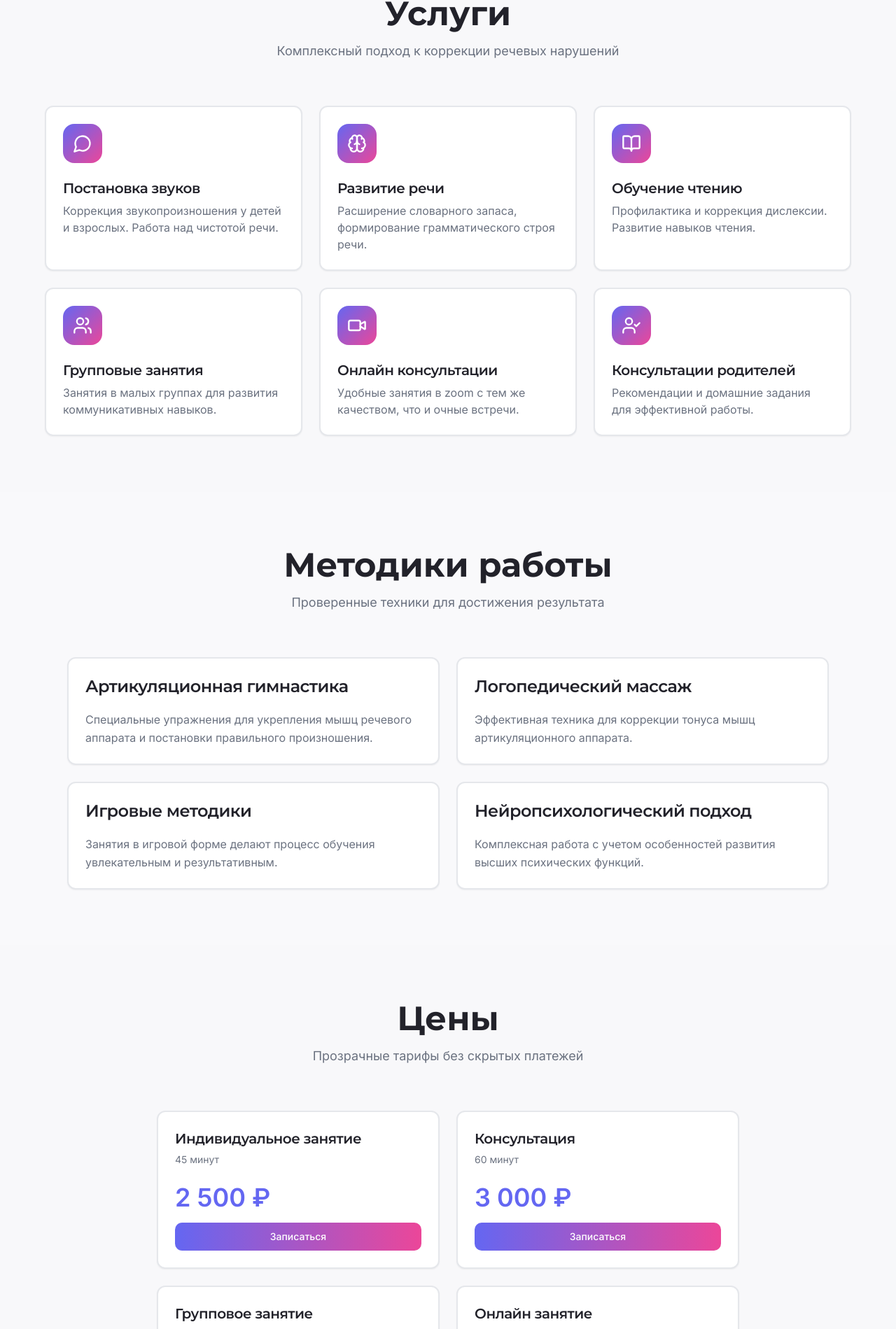
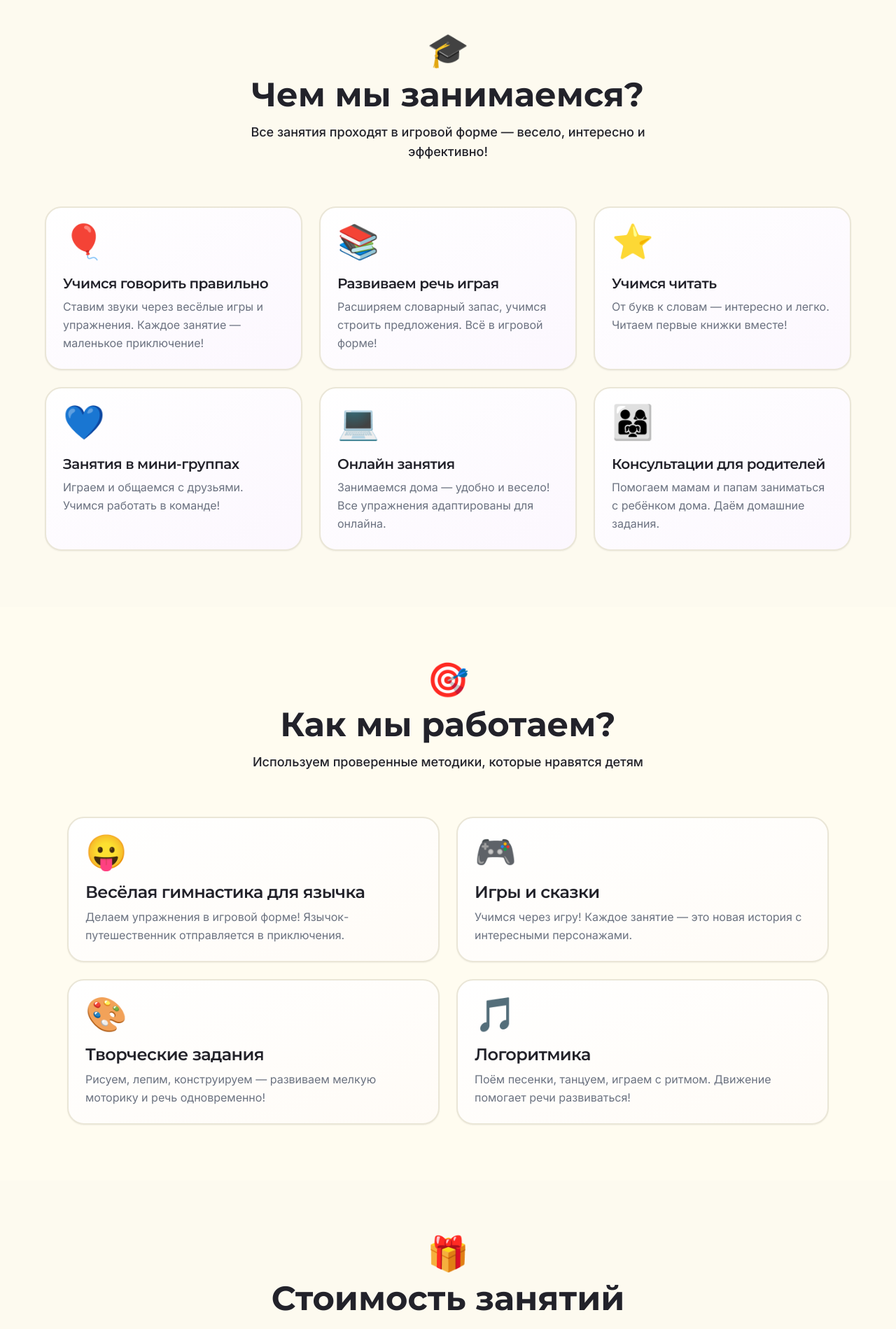
Before and after one commit to pr-poehali-dev/speech-therapist-site, a React (Vite) app: page / in a window 1280 px wide. Shown: the part 633-2532 px from the top of the page at 70% size. Built offline with nearby package versions, Linux system fonts and the light colour scheme.

Commit message:
Разработка сайта логопеда для детей

```diff
--- a/src/index.css
+++ b/src/index.css
@@ -6,7 +6,7 @@
 
 @layer base {
   :root {
-    --background: 220 25% 98%;
+    --background: 48 100% 97%;
     --foreground: 240 10% 15%;
 
     --card: 0 0% 100%;
@@ -15,26 +15,26 @@
     --popover: 0 0% 100%;
     --popover-foreground: 240 10% 15%;
 
-    --primary: 239 84% 67%;
+    --primary: 280 80% 65%;
     --primary-foreground: 0 0% 100%;
 
-    --secondary: 330 81% 60%;
+    --secondary: 35 100% 65%;
     --secondary-foreground: 0 0% 100%;
 
-    --muted: 220 14% 96%;
+    --muted: 48 50% 95%;
     --muted-foreground: 220 9% 46%;
 
-    --accent: 330 81% 60%;
+    --accent: 160 60% 55%;
     --accent-foreground: 0 0% 100%;
 
     --destructive: 0 84.2% 60.2%;
     --destructive-foreground: 0 0% 100%;
 
-    --border: 220 13% 91%;
-    --input: 220 13% 91%;
-    --ring: 239 84% 67%;
+    --border: 48 30% 88%;
+    --input: 48 30% 92%;
+    --ring: 280 80% 65%;
 
-    --radius: 0.75rem;
+    --radius: 1.5rem;
 
     --sidebar-background: 0 0% 98%;
 
--- a/src/pages/Index.tsx
+++ b/src/pages/Index.tsx
@@ -11,76 +11,94 @@ import Icon from '@/components/ui/icon';
 
 const services = [
   {
-    icon: 'MessageCircle',
-    title: 'Постановка звуков',
-    description: 'Коррекция звукопроизношения у детей и взрослых. Работа над чистотой речи.'
+    icon: 'Smile',
+    emoji: '🎈',
+    title: 'Учимся говорить правильно',
+    description: 'Ставим звуки через весёлые игры и упражнения. Каждое занятие — маленькое приключение!'
   },
   {
-    icon: 'Brain',
-    title: 'Развитие речи',
-    description: 'Расширение словарного запаса, формирование грамматического строя речи.'
+    icon: 'BookHeart',
+    emoji: '📚',
+    title: 'Развиваем речь играя',
+    description: 'Расширяем словарный запас, учимся строить предложения. Всё в игровой форме!'
   },
   {
-    icon: 'BookOpen',
-    title: 'Обучение чтению',
-    description: 'Профилактика и коррекция дислексии. Развитие навыков чтения.'
+    icon: 'Star',
+    emoji: '⭐',
+    title: 'Учимся читать',
+    description: 'От букв к словам — интересно и легко. Читаем первые книжки вместе!'
+  },
+  {
+    icon: 'Heart',
+    emoji: '💙',
+    title: 'Занятия в мини-группах',
+    description: 'Играем и общаемся с друзьями. Учимся работать в команде!'
+  },
+  {
+    icon: 'Video',
+    emoji: '💻',
+    title: 'Онлайн занятия',
+    description: 'Занимаемся дома — удобно и весело! Все упражнения адаптированы для онлайна.'
   },
   {
     icon: 'Users',
-    title: 'Групповые занятия',
-    description: 'Занятия в малых группах для развития коммуникативных навыков.'
-  },
-  {
-    icon: 'Video',
-    title: 'Онлайн консультации',
-    description: 'Удобные занятия в zoom с тем же качеством, что и очные встречи.'
-  },
-  {
-    icon: 'UserCheck',
-    title: 'Консультации родителей',
-    description: 'Рекомендации и домашние задания для эффективной работы.'
+    emoji: '👨‍👩‍👧',
+    title: 'Консультации для родителей',
+    description: 'Помогаем мамам и папам заниматься с ребёнком дома. Даём домашние задания.'
   }
 ];
 
 const methods = [
   {
-    title: 'Артикуляционная гимнастика',
-    description: 'Специальные упражнения для укрепления мышц речевого аппарата и постановки правильного произношения.'
+    emoji: '😛',
+    title: 'Весёлая гимнастика для язычка',
+    description: 'Делаем упражнения в игровой форме! Язычок-путешественник отправляется в приключения.'
   },
   {
-    title: 'Логопедический массаж',
-    description: 'Эффективная техника для коррекции тонуса мышц артикуляционного аппарата.'
+    emoji: '🎮',
+    title: 'Игры и сказки',
+    description: 'Учимся через игру! Каждое занятие — это новая история с интересными персонажами.'
   },
   {
-    title: 'Игровые методики',
-    description: 'Занятия в игровой форме делают процесс обучения увлекательным и результативным.'
+    emoji: '🎨',
+    title: 'Творческие задания',
+    description: 'Рисуем, лепим, конструируем — развиваем мелкую моторику и речь одновременно!'
   },
   {
-    title: 'Нейропсихологический подход',
-    description: 'Комплексная работа с учетом особенностей развития высших психических функций.'
+    emoji: '🎵',
+    title: 'Логоритмика',
+    description: 'Поём песенки, танцуем, играем с ритмом. Движение помогает речи развиваться!'
   }
 ];
 
 const prices = [
   {
+    emoji: '🌟',
     type: 'Индивидуальное занятие',
     duration: '45 минут',
-    price: '2 500 ₽'
+    price: '2 500 ₽',
+    popular: true
   },
   {
-    type: 'Консультация',
+    emoji: '👥',
+    type: 'Мини-группа (2-3 ребёнка)',
     duration: '60 минут',
-    price: '3 000 ₽'
+    price: '1 500 ₽',
+    popular: false
   },
   {
-    type: 'Групповое занятие',
-    duration: '60 минут',
-    price: '1 500 ₽'
+    emoji: '💻',
+    type: 'Онлайн занятие',
+    duration: '45 минут',
+    price: '2 000 ₽',
+    popular: false
   },
   {
-    type: 'Онлайн занятие',
-    duration: '45 минут',
-    price: '2 000 ₽'
+    emoji: '👨‍👩‍👧',
+    type: 'Консультация для родителей',
+    duration: '60 минут',
+    price: '2 500 ₽',
+    popular: false
   }
 ];
 
@@ -112,8 +130,8 @@ export default function Index() {
         <div className="container mx-auto px-4 py-4">
           <div className="flex items-center justify-between">
             <div className="flex items-center gap-2">
-              <Icon name="Mic" className="text-primary" size={28} />
-              <span className="text-xl font-semibold text-foreground">Логопед</span>
+              <span className="text-3xl">🌈</span>
+              <span className="text-xl font-semibold text-foreground">Детский Логопед</span>
             </div>
             <div className="hidden md:flex gap-8">
               <button onClick={() => scrollToSection('home')} className="text-sm font-medium hover:text-primary transition-colors">Главная</button>
@@ -193,17 +211,18 @@ export default function Index() {
       <section id="home" className="pt-32 pb-20 px-4">
         <div className="container mx-auto">
           <div className="max-w-4xl mx-auto text-center animate-fade-in">
-            <h1 className="text-5xl md:text-7xl font-bold mb-6 bg-gradient-to-r from-primary via-accent to-primary bg-clip-text text-transparent">
-              Чистая речь — уверенность в себе
+            <div className="text-6xl mb-6 animate-bounce">🌈 🌟 🎈</div>
+            <h1 className="text-5xl md:text-7xl font-bold mb-6 bg-gradient-to-r from-primary via-secondary to-accent bg-clip-text text-transparent">
+              Говорим красиво и правильно!
             </h1>
-            <p className="text-xl md:text-2xl text-muted-foreground mb-8 max-w-2xl mx-auto">
-              Профессиональная логопедическая помощь детям и взрослым. Современные методики и индивидуальный подход.
+            <p className="text-xl md:text-2xl text-foreground mb-8 max-w-2xl mx-auto font-medium">
+              Занимательные занятия для вашего ребёнка. Учимся через игру, развиваемся с удовольствием!
             </p>
             <div className="flex flex-col sm:flex-row gap-4 justify-center">
               <Dialog>
                 <DialogTrigger asChild>
-                  <Button size="lg" className="bg-gradient-to-r from-primary to-accent hover:opacity-90 text-lg px-8">
-                    Записаться на консультацию
+                  <Button size="lg" className="bg-gradient-to-r from-primary via-secondary to-accent hover:opacity-90 text-lg px-8 shadow-lg">
+                    🎉 Записаться на занятие
                   </Button>
                 </DialogTrigger>
                 <DialogContent className="max-w-2xl max-h-[90vh] overflow-y-auto">
@@ -275,20 +294,19 @@ export default function Index() {
       <section id="services" className="py-20 px-4 bg-muted/30">
         <div className="container mx-auto">
           <div className="text-center mb-16 animate-fade-in">
-            <h2 className="text-4xl md:text-5xl font-bold mb-4">Услуги</h2>
-            <p className="text-lg text-muted-foreground max-w-2xl mx-auto">
-              Комплексный подход к коррекции речевых нарушений
+            <div className="text-5xl mb-4">🎓</div>
+            <h2 className="text-4xl md:text-5xl font-bold mb-4">Чем мы занимаемся?</h2>
+            <p className="text-lg text-foreground max-w-2xl mx-auto font-medium">
+              Все занятия проходят в игровой форме — весело, интересно и эффективно!
             </p>
           </div>
           <div className="grid md:grid-cols-2 lg:grid-cols-3 gap-6 max-w-6xl mx-auto">
             {services.map((service, index) => (
-              <Card key={index} className="hover:shadow-lg transition-all duration-300 animate-scale-in border-2 hover:border-primary/20" style={{ animationDelay: `${index * 0.1}s` }}>
+              <Card key={index} className="hover:shadow-xl hover:scale-105 transition-all duration-300 animate-scale-in border-2 hover:border-primary/30 bg-gradient-to-br from-white to-primary/5" style={{ animationDelay: `${index * 0.1}s` }}>
                 <CardHeader>
-                  <div className="w-14 h-14 rounded-2xl bg-gradient-to-br from-primary to-accent flex items-center justify-center mb-4">
-                    <Icon name={service.icon as any} className="text-white" size={28} />
-                  </div>
-                  <CardTitle className="text-xl">{service.title}</CardTitle>
-                  <CardDescription className="text-base">{service.description}</CardDescription>
+                  <div className="text-5xl mb-4">{service.emoji}</div>
+                  <CardTitle className="text-xl mb-2">{service.title}</CardTitle>
+                  <CardDescription className="text-base leading-relaxed">{service.description}</CardDescription>
                 </CardHeader>
               </Card>
             ))}
@@ -299,15 +317,17 @@ export default function Index() {
       <section id="methods" className="py-20 px-4">
         <div className="container mx-auto max-w-6xl">
           <div className="text-center mb-16 animate-fade-in">
-            <h2 className="text-4xl md:text-5xl font-bold mb-4">Методики работы</h2>
-            <p className="text-lg text-muted-foreground max-w-2xl mx-auto">
-              Проверенные техники для достижения результата
+            <div className="text-5xl mb-4">🎯</div>
+            <h2 className="text-4xl md:text-5xl font-bold mb-4">Как мы работаем?</h2>
+            <p className="text-lg text-foreground max-w-2xl mx-auto font-medium">
+              Используем проверенные методики, которые нравятся детям
             </p>
           </div>
           <div className="grid md:grid-cols-2 gap-6">
             {methods.map((method, index) => (
-              <Card key={index} className="hover:shadow-lg transition-all duration-300 border-2 hover:border-accent/20" style={{ animationDelay: `${index * 0.1}s` }}>
+              <Card key={index} className="hover:shadow-xl hover:scale-105 transition-all duration-300 border-2 hover:border-secondary/30 bg-gradient-to-br from-white to-secondary/5" style={{ animationDelay: `${index * 0.1}s` }}>
                 <CardHeader>
+                  <div className="text-5xl mb-3">{method.emoji}</div>
                   <CardTitle className="text-2xl mb-3">{method.title}</CardTitle>
                   <CardDescription className="text-base leading-relaxed">{method.description}</CardDescription>
                 </CardHeader>
@@ -320,15 +340,20 @@ export default function Index() {
       <section id="prices" className="py-20 px-4 bg-muted/30">
         <div className="container mx-auto max-w-4xl">
           <div className="text-center mb-16 animate-fade-in">
-            <h2 className="text-4xl md:text-5xl font-bold mb-4">Цены</h2>
-            <p className="text-lg text-muted-foreground">
-              Прозрачные тарифы без скрытых платежей
+            <div className="text-5xl mb-4">🎁</div>
+            <h2 className="text-4xl md:text-5xl font-bold mb-4">Стоимость занятий</h2>
+            <p className="text-lg text-foreground font-medium">
+              Честные цены без скрытых платежей
             </p>
           </div>
           <div className="grid md:grid-cols-2 gap-6">
             {prices.map((price, index) => (
-              <Card key={index} className="hover:shadow-lg transition-all duration-300 border-2 hover:border-primary/20">
+              <Card key={index} className={`hover:shadow-xl hover:scale-105 transition-all duration-300 border-2 ${price.popular ? 'border-primary/50 bg-gradient-to-br from-primary/5 to-accent/5' : 'hover:border-primary/20'}`}>
                 <CardHeader>
+                  <div className="flex items-center gap-2 mb-2">
+                    <span className="text-3xl">{price.emoji}</span>
+                    {price.popular && <span className="bg-primary text-white text-xs px-2 py-1 rounded-full">Popular</span>}
+                  </div>
                   <CardTitle className="text-xl">{price.type}</CardTitle>
                   <CardDescription className="text-sm text-muted-foreground">{price.duration}</CardDescription>
                 </CardHeader>
```
